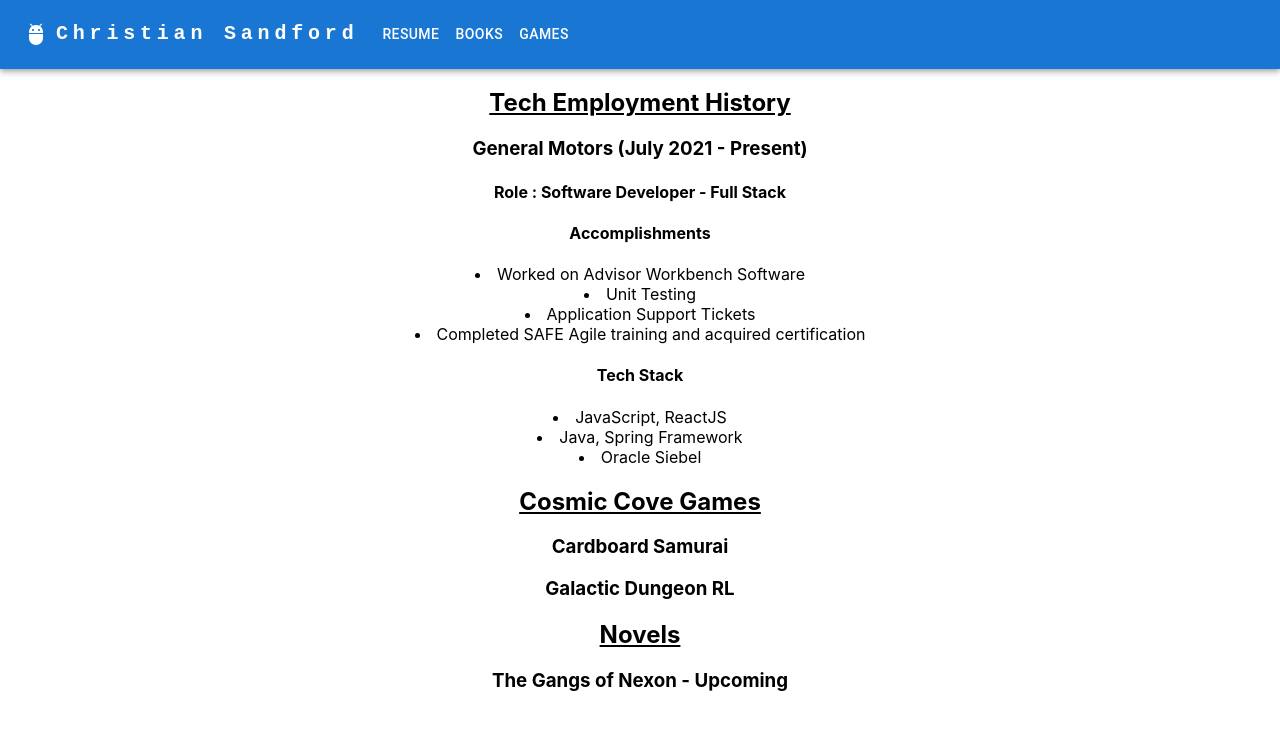
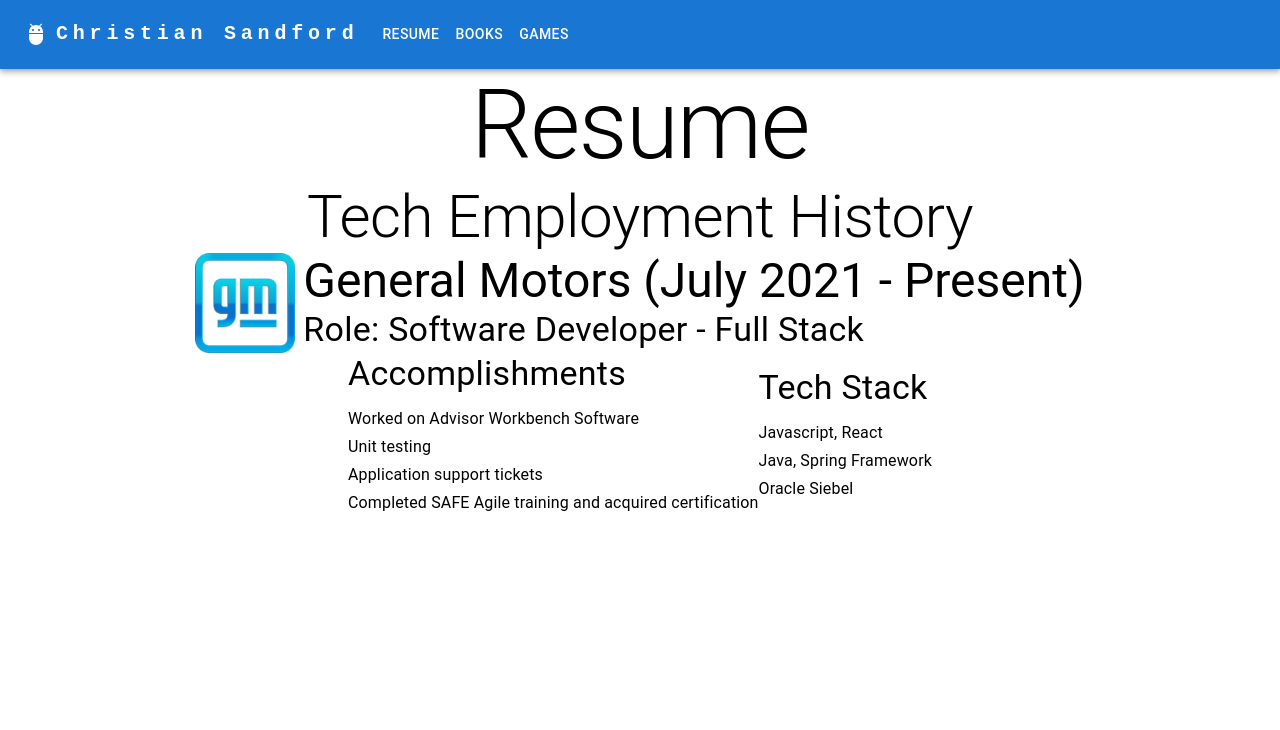
Before and after one commit to christiansandford/christiansandford.github.io, a React (Create React App) app: page / in a window 1280 px wide. Shown: the top 730 px of the page. Built offline with nearby package versions, Linux system fonts and the light colour scheme.

Commit message:
changed resume to use mui components

```diff
--- a/src/components/ResumePage.js
+++ b/src/components/ResumePage.js
@@ -1,34 +1,42 @@
 import React from "react";
-import { Box } from "@mui/material";
+import { Box, List, ListItemText, Typography } from "@mui/material";
+import GMLogo from "../img/general-motors-logo.png"
 
 function ResumePage() {
   return (
-    <Box backgroundColor="default" textAlign="center">
-      <h2>
-        <u>Tech Employment History</u>
-      </h2>
-      <h3>General Motors (July 2021 - Present)</h3>
-      <h4>Role : Software Developer - Full Stack</h4>
-      <h4>Accomplishments</h4>
-      <li>Worked on Advisor Workbench Software</li>
-      <li>Unit Testing</li>
-      <li>Application Support Tickets</li>
-      <li>Completed SAFE Agile training and acquired certification</li>
-      <h4>Tech Stack</h4>
-      <li>JavaScript, ReactJS</li>
-      <li>Java, Spring Framework</li>
-      <li>Oracle Siebel</li>
-
-      <h2>
-        <u>Cosmic Cove Games</u>
-      </h2>
-      <h3>Cardboard Samurai</h3>
-      <h3>Galactic Dungeon RL</h3>
-
-      <h2>
-        <u>Novels</u>
-      </h2>
-      <h3>The Gangs of Nexon - Upcoming</h3>
+    <Box display="flex" flexDirection="column" backgroundColor="default">
+        <Box display="flex" justifyContent="center">
+          <Typography variant="h1">Resume</Typography>
+        </Box>
+        <Box display="flex" justifyContent="center">
+          <Typography variant="h2">Tech Employment History</Typography>
+        </Box>
+        <Box display="flex" justifyContent="center">
+          <img src={GMLogo} alt="gm_logo" width="100" height="100" />
+          <Box marginLeft={1}>
+            <Typography variant="h3">General Motors (July 2021 - Present)</Typography>
+            <Typography variant="h4">Role: Software Developer - Full Stack</Typography>
+          </Box>
+        </Box>
+        <Box display="flex" flex-direction="column" justifyContent="center" alignItems="center" px={2}>
+          <Box>
+            <Typography variant="h4">Accomplishments</Typography>
+            <List>
+              <ListItemText>Worked on Advisor Workbench Software</ListItemText>
+              <ListItemText>Unit testing</ListItemText>
+              <ListItemText>Application support tickets</ListItemText>
+              <ListItemText>Completed SAFE Agile training and acquired certification</ListItemText>
+            </List>
+          </Box>
+          <Box>
+            <Typography variant="h4">Tech Stack</Typography>
+            <List>
+              <ListItemText>Javascript, React</ListItemText>
+              <ListItemText>Java, Spring Framework</ListItemText>
+              <ListItemText>Oracle Siebel</ListItemText>
+            </List>
+          </Box>
+        </Box>
     </Box>
   );
 }
```
Also changed, not shown: src/img/general-motors-logo.png (added).
